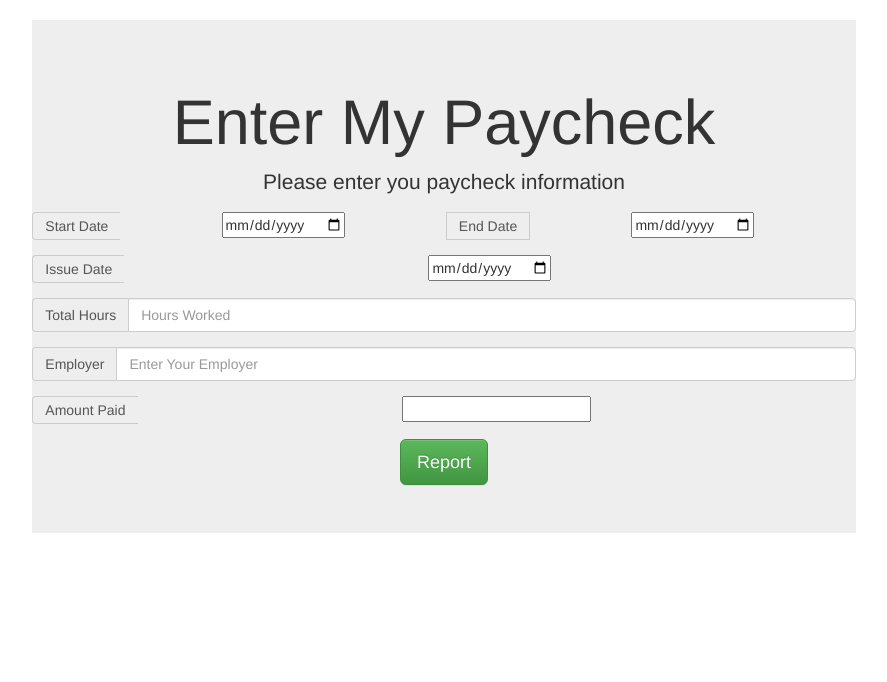
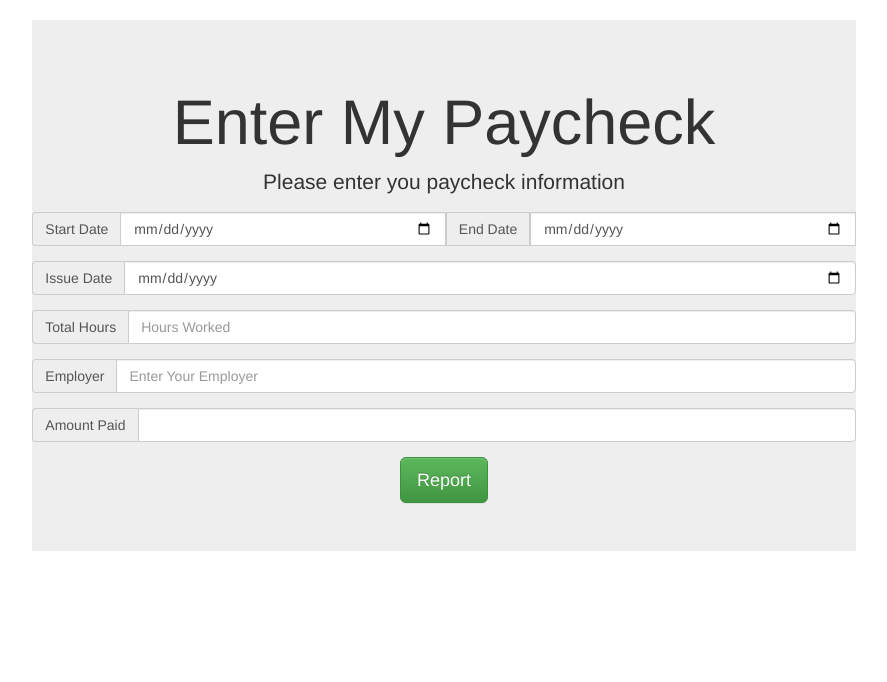
Before and after one commit to InformaticsProjectSpring2016/project, a PHP site: page /enterpaycheckdata.php in a window 1280 px wide. Shown: the part 52-734 px from the top of the page, without its empty margins (196-1083 px from the left). Run offline with PHP 8.4, Linux system fonts and the light colour scheme; some libraries are stand-ins or nearby versions.

Commit message:
Update enterpaycheckdata.php

```diff
--- a/enterpaycheckdata.php
+++ b/enterpaycheckdata.php
@@ -20,17 +20,17 @@
 			<div class="form-group">
 				<div class="input-group">
 					<div class="input-group-addon">Start Date</div>
-					<input type="date" name="StartDate"><br>
+					<input type="date" class="form-control" name="StartDate"><br>
 
 					<div class="input-group-addon">End Date</div>
-					<input type="date" name="EndDate"><br>
+					<input type="date" class="form-control" name="EndDate"><br>
 				</div>
 			</div>
 
 			<div class="form-group">
 				<div class="input-group">
 					<div class="input-group-addon">Issue Date</div>
-					<input type="date" name="issuedate"/>
+					<input type="date" class="form-control" name="issuedate"/>
 				</div>
 			</div>
 
@@ -51,7 +51,7 @@
 			<div class="form-group">
 				<div class="input-group">
 					<div class="input-group-addon">Amount Paid</div>
-					<input type="number" min="1" step="any"/>
+					<input type="number" min="1" step="any" class="form-control"/>
 				</div>
 			</div>
 
```
